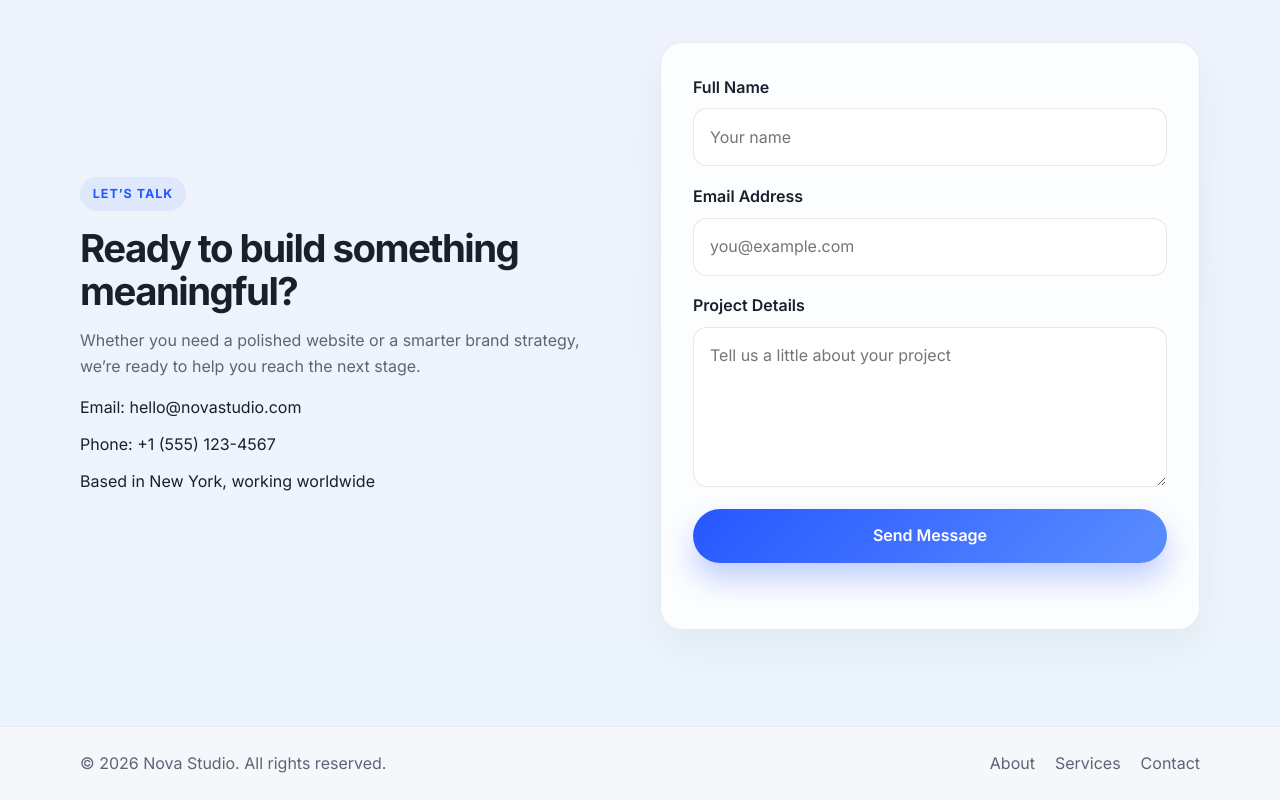
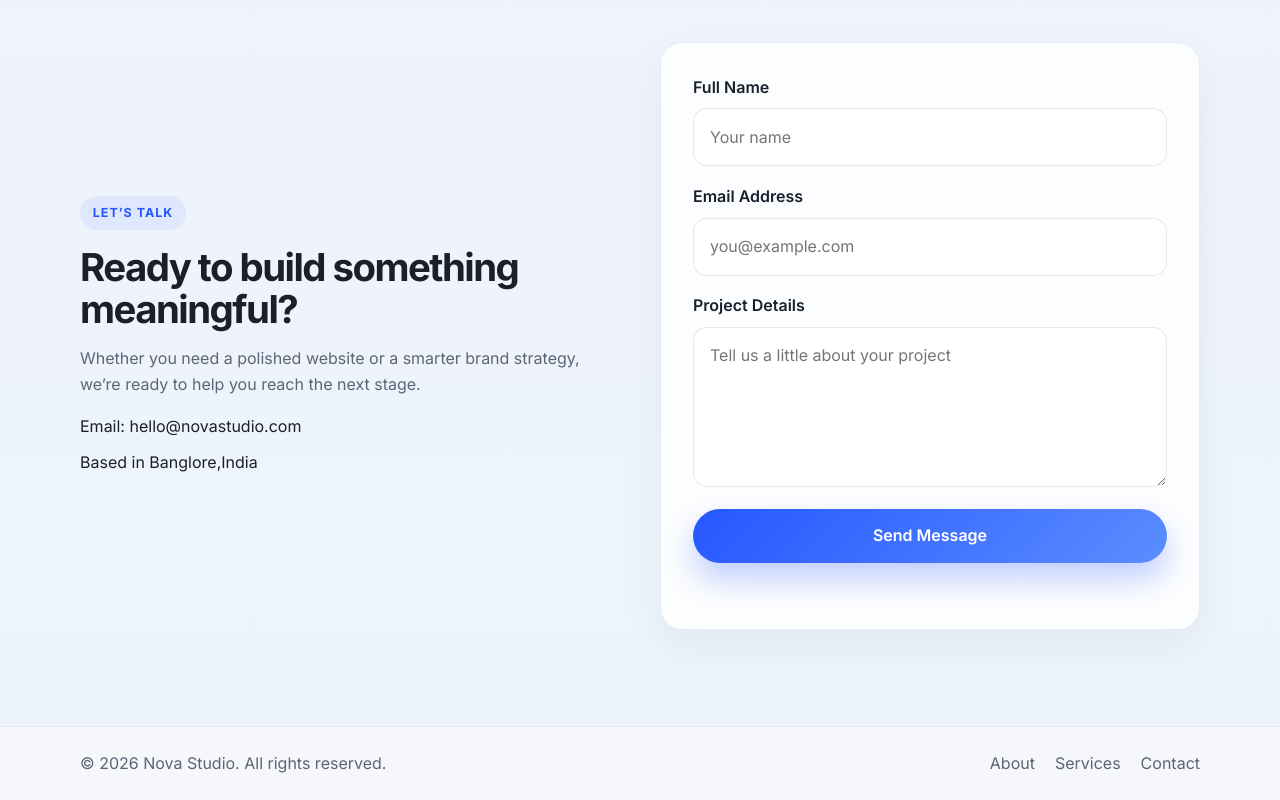
Before and after one commit to PrajwalGN-35/NOVASTUDIO, a plain HTML site: page index.html in a window 1280 px wide. Shown: the part 2078-2878 px from the top of the page. Drawn offline with Linux system fonts and the light colour scheme.

Commit message:
Update index.html

```diff
--- a/index.html
+++ b/index.html
@@ -173,8 +173,7 @@
             </p>
             <ul class="contact-list">
               <li>Email: hello@novastudio.com</li>
-              <li>Phone: +1 (555) 123-4567</li>
-              <li>Based in New York, working worldwide</li>
+              <li>Based in Banglore,India</li>
             </ul>
           </div>
 
```
